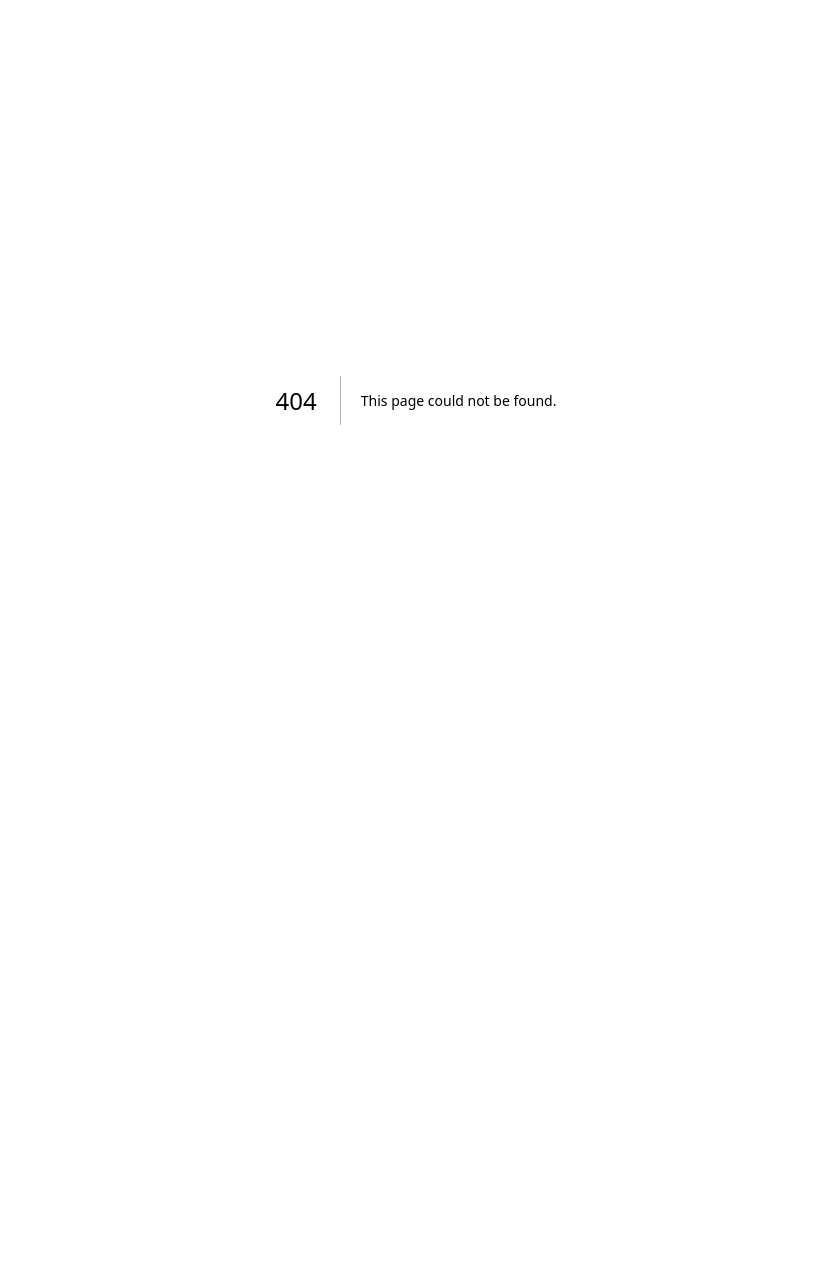
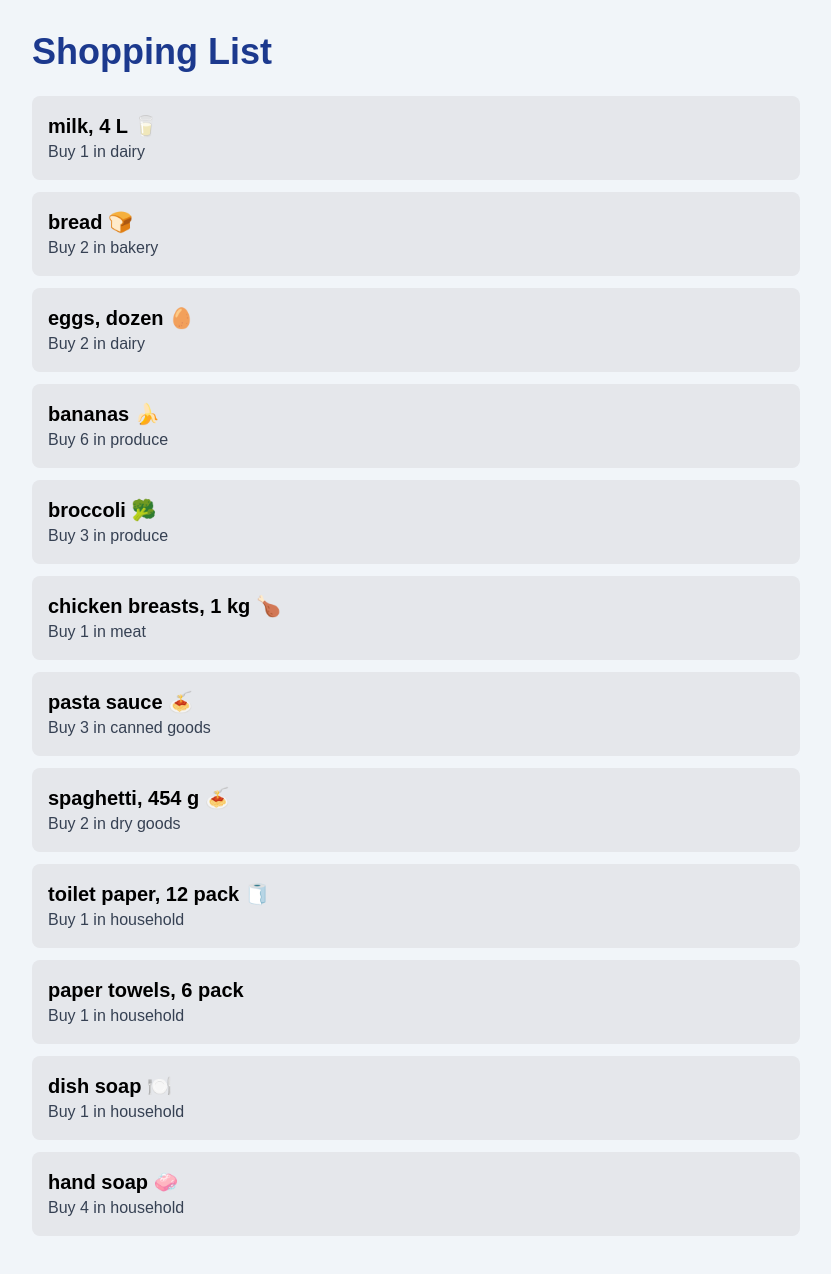
Before and after one commit to Exampleuser274/cprg306-assignments, a Next.js app: page /week-3 in a window 1280 px wide. Before the commit this address had no page. Shown: the top 1274 px of the page, without its empty margins (224-1055 px from the left). Before the commit the page ends 800 px from the top, so only its background shows below. Built offline with nearby package versions, Linux system fonts and the light colour scheme.

Commit message:
Completed week 3 assignment

```diff
--- a/app/page.js
+++ b/app/page.js
@@ -4,10 +4,15 @@ export default function Home() {
   return (
     <main>
       <h1>CPRG 306: Web Development 2 - Assignments</h1>
+<ul>
+  <li>
+      <Link href="/week-2">Week 2</Link>
+    </li>
 
-      <Link href="/week-2">
-        Week 2
-      </Link>
+   <li>
+      <Link href="/week-3">Week 3</Link>
+    </li>
+  </ul>
     </main>
   );
 }
--- a/app/page.tsx
+++ /dev/null
@@ -1,10 +0,0 @@
-import Link from "next/link";
-
-export default function Home() {
-  return (
-   <main>
-    <h1>CPRG 306: Web Development 2 - Assignments</h1>
-    <Link href="/week-2">Week 2</Link>
-   </main>
-  );
-}
--- /dev/null
+++ b/app/week-3/item-list.js
@@ -0,0 +1,79 @@
+import Item from "./item";
+
+export default function ItemList() {
+  const items = [
+    {
+      name: "milk, 4 L 🥛",
+      quantity: 1,
+      category: "dairy",
+    },
+    {
+      name: "bread 🍞",
+      quantity: 2,
+      category: "bakery",
+    },
+    {
+      name: "eggs, dozen 🥚",
+      quantity: 2,
+      category: "dairy",
+    },
+    {
+      name: "bananas 🍌",
+      quantity: 6,
+      category: "produce",
+    },
+    {
+      name: "broccoli 🥦",
+      quantity: 3,
+      category: "produce",
+    },
+    {
+      name: "chicken breasts, 1 kg 🍗",
+      quantity: 1,
+      category: "meat",
+    },
+    {
+      name: "pasta sauce 🍝",
+      quantity: 3,
+      category: "canned goods",
+    },
+    {
+      name: "spaghetti, 454 g 🍝",
+      quantity: 2,
+      category: "dry goods",
+    },
+    {
+      name: "toilet paper, 12 pack 🧻",
+      quantity: 1,
+      category: "household",
+    },
+    {
+      name: "paper towels, 6 pack",
+      quantity: 1,
+      category: "household",
+    },
+    {
+      name: "dish soap 🍽️",
+      quantity: 1,
+      category: "household",
+    },
+    {
+      name: "hand soap 🧼",
+      quantity: 4,
+      category: "household",
+    },
+  ];
+
+  return (
+    <ul>
+      {items.map((item, index) => (
+        <Item
+          key={index}
+          name={item.name}
+          quantity={item.quantity}
+          category={item.category}
+        />
+      ))}
+    </ul>
+  );
+}
--- /dev/null
+++ b/app/week-3/item.js
@@ -0,0 +1,10 @@
+export default function Item({ name, quantity, category }) {
+  return (
+    <li className="p-4 mb-3 bg-gray-200 rounded-lg">
+      <h2 className="text-xl font-bold text-black">{name}</h2>
+      <p className="text-gray-700">
+        Buy {quantity} in {category}
+      </p>
+    </li>
+  );
+}
--- /dev/null
+++ b/app/week-3/page.js
@@ -0,0 +1,15 @@
+import ItemList from "./item-list";
+
+export default function Page() {
+  return (
+    <main className="min-h-screen bg-slate-100 p-8">
+      <div className="max-w-3xl mx-auto">
+        <h1 className="text-4xl font-bold mb-6 text-blue-900">
+          Shopping List
+        </h1>
+
+        <ItemList />
+      </div>
+    </main>
+  );
+}
--- a/package.json
+++ b/package.json
@@ -15,8 +15,8 @@
   },
   "devDependencies": {
     "@tailwindcss/postcss": "^4",
-    "@types/node": "^20",
-    "@types/react": "^19",
+    "@types/node": "20.19.43",
+    "@types/react": "19.3.0",
     "@types/react-dom": "^19",
     "eslint": "^9",
     "eslint-config-next": "16.3.5",
```
Also changed, not shown: 1 other file (tests, documents, lock files or other folders).
